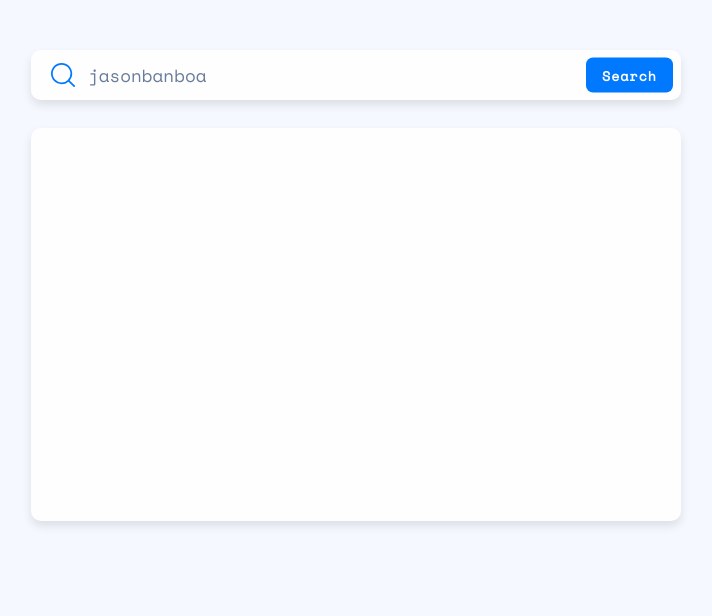
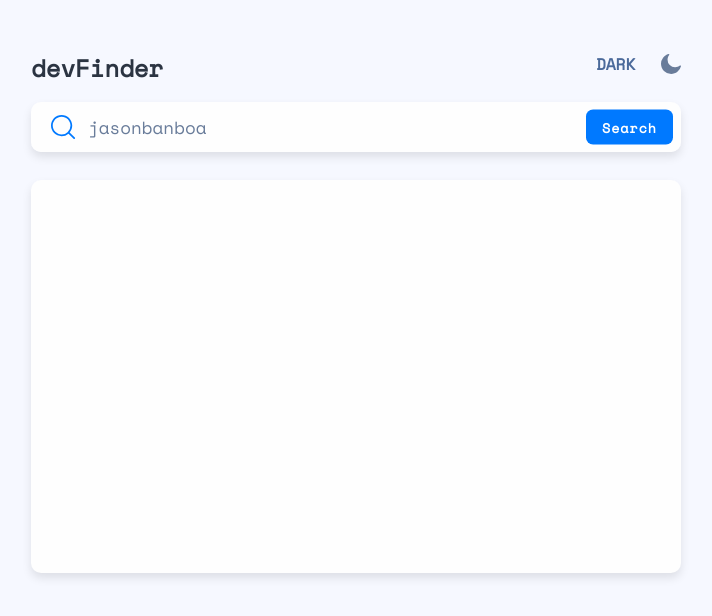
Before and after one commit to jasonbanboa/Github-user-search, a plain HTML site: page index.html in a window 1280 px wide. Shown: the whole page, without its empty margins (284-996 px from the left). Drawn offline with nearby package versions, Linux system fonts and the light colour scheme; no server answers.

Commit message:
feat color theme

```diff
--- a/css/styles.css
+++ b/css/styles.css
@@ -4,6 +4,7 @@
   margin: 0;
   padding: 0;
   font-family: "Space Mono", monospace;
+  color: inherit;
 }
 
 img {
@@ -30,7 +31,6 @@ a {
 .abs { position: absolute; }
 
 
-
 body.light-mode {
   background-color: var(--bg);
   --primary: #0079ff;
@@ -40,6 +40,7 @@ body.light-mode {
   --bg: #f6f8ff;
   --bg-secondary: #fefefe;
   --theme-switch-btn-hover: #222731;
+  transition: all .1s;
   --error: #f74646;
 }
 
@@ -63,6 +64,7 @@ body.dark-mode {
   --theme-switch-btn-hover: #90a4d4;
 
   --error: #f74646;
+  transition: all .1s;
 }
 
 .primary {
@@ -101,6 +103,28 @@ body.dark-mode {
 .search-section {
   margin-bottom: 1.75rem;
 }
+
+header {
+  margin-bottom: 1rem;
+}
+
+header .theme-toggle {
+  cursor: pointer;
+  color: var(--txt-mid-contrast);
+  font-weight: 700;
+}
+
+header .theme-toggle svg {
+  transform: translateY(20%);
+  margin-left: 1rem;
+}
+
+header h1 {
+  margin-right: auto;
+  color: var(--txt-high-contrast);
+  font-size: 1.5rem;
+}
+
 form > .abs {
   right: 0.5rem;
   height: 35px;
--- a/dest/common.js
+++ b/dest/common.js
@@ -8,12 +8,13 @@ var __awaiter = (this && this.__awaiter) || function (thisArg, _arguments, P, ge
         step((generator = generator.apply(thisArg, _arguments || [])).next());
     });
 };
+const $form = document.querySelector('form');
+const $input = document.querySelector('input[type="text"]');
+const $theme = document.querySelector('.theme-toggle');
 const MONTHS = [
     "Jan", "Feb", "Mar", "Apr", "May", "Jun",
     "Jul", "Aug", "Sep", "Oct", "Nov", "Dec"
 ];
-const $form = document.querySelector('form');
-const $input = document.querySelector('input[type="text"]');
 const util = {
     formatDate(date) {
         const dateObj = new Date(date);
@@ -32,6 +33,17 @@ const handler = {
             renderCard(userData);
             util.resetForm(userData);
         });
+    },
+    changeTheme() {
+        const $body = document.querySelector('body');
+        $body.className = $body.className === 'light-mode' ? 'dark-mode' : 'light-mode';
+        $theme.innerHTML = $body.className === 'light-mode' ? `
+        DARK
+        <svg width="20" height="20" xmlns="http://www.w3.org/2000/svg"><path d="M19.513 11.397a.701.701 0 00-.588.128 7.496 7.496 0 01-2.276 1.336 7.101 7.101 0 01-2.583.462 7.505 7.505 0 01-5.32-2.209 7.568 7.568 0 01-2.199-5.342c0-.873.154-1.72.41-2.49a6.904 6.904 0 011.227-2.21.657.657 0 00-.102-.924.701.701 0 00-.589-.128C5.32.61 3.427 1.92 2.072 3.666A10.158 10.158 0 000 9.83c0 2.8 1.125 5.342 2.967 7.19a10.025 10.025 0 007.16 2.98c2.353 0 4.527-.822 6.266-2.183a10.13 10.13 0 003.58-5.624.623.623 0 00-.46-.796z" fill="#697C9A" fill-rule="nonzero"/></svg>`
+            : `
+        LIGHT
+        <svg width="20" height="20" xmlns="http://www.w3.org/2000/svg"><g fill="#FFF" fill-rule="nonzero"><path d="M13.545 6.455c-.9-.9-2.17-1.481-3.545-1.481a4.934 4.934 0 00-3.545 1.481c-.9.9-1.481 2.17-1.481 3.545 0 1.376.582 2.646 1.481 3.545.9.9 2.17 1.481 3.545 1.481a4.934 4.934 0 003.545-1.481c.9-.9 1.481-2.17 1.481-3.545a4.934 4.934 0 00-1.481-3.545zM10 3.413a.7.7 0 00.688-.688V.688A.7.7 0 0010 0a.7.7 0 00-.688.688v2.037a.7.7 0 00.688.688zM15.635 5.344l1.455-1.455a.67.67 0 000-.952.67.67 0 00-.952 0l-1.455 1.455a.67.67 0 000 .952c.238.264.66.264.952 0zM19.312 9.312h-2.037a.7.7 0 00-.688.688.7.7 0 00.688.688h2.037A.7.7 0 0020 10a.7.7 0 00-.688-.688zM15.608 14.656a.67.67 0 00-.952 0 .67.67 0 000 .952l1.455 1.455a.67.67 0 00.952 0 .67.67 0 000-.952l-1.455-1.455zM10 16.587a.7.7 0 00-.688.688v2.037A.7.7 0 0010 20a.7.7 0 00.688-.688v-2.037a.7.7 0 00-.688-.688zM4.365 14.656L2.91 16.111a.67.67 0 000 .952.67.67 0 00.952 0l1.455-1.455a.67.67 0 000-.952c-.238-.264-.66-.264-.952 0zM3.413 10a.7.7 0 00-.688-.688H.688A.7.7 0 000 10a.7.7 0 00.688.688h2.037A.7.7 0 003.413 10zM4.365 5.344a.67.67 0 00.952 0 .67.67 0 000-.952L3.862 2.937a.67.67 0 00-.952 0 .67.67 0 000 .952l1.455 1.455z"/></g></svg>
+      `;
     }
 };
 function fetchUserData(username) {
@@ -95,4 +107,5 @@ function renderCard(userData) {
 window.onload = () => {
     main();
     $form === null || $form === void 0 ? void 0 : $form.addEventListener('submit', handler.formSubmit);
+    $theme === null || $theme === void 0 ? void 0 : $theme.addEventListener('click', handler.changeTheme);
 };
--- a/index.html
+++ b/index.html
@@ -15,8 +15,12 @@
     <noscript>You need to enable JavaScript to run this app.</noscript>
     <div id="app">
       <div class="card container">
-        <header>
-
+        <header class="flex">
+            <h1>devFinder</h1>
+            <div role="button" class="theme-toggle">
+              DARK
+              <svg width="20" height="20" xmlns="http://www.w3.org/2000/svg"><path d="M19.513 11.397a.701.701 0 00-.588.128 7.496 7.496 0 01-2.276 1.336 7.101 7.101 0 01-2.583.462 7.505 7.505 0 01-5.32-2.209 7.568 7.568 0 01-2.199-5.342c0-.873.154-1.72.41-2.49a6.904 6.904 0 011.227-2.21.657.657 0 00-.102-.924.701.701 0 00-.589-.128C5.32.61 3.427 1.92 2.072 3.666A10.158 10.158 0 000 9.83c0 2.8 1.125 5.342 2.967 7.19a10.025 10.025 0 007.16 2.98c2.353 0 4.527-.822 6.266-2.183a10.13 10.13 0 003.58-5.624.623.623 0 00-.46-.796z" fill="#697C9A" fill-rule="nonzero"/></svg>
+            </div>
         </header>
 
         <section class="search-section">
```
Also changed, not shown: src/common.ts (+21 -3 lines), README.md.
